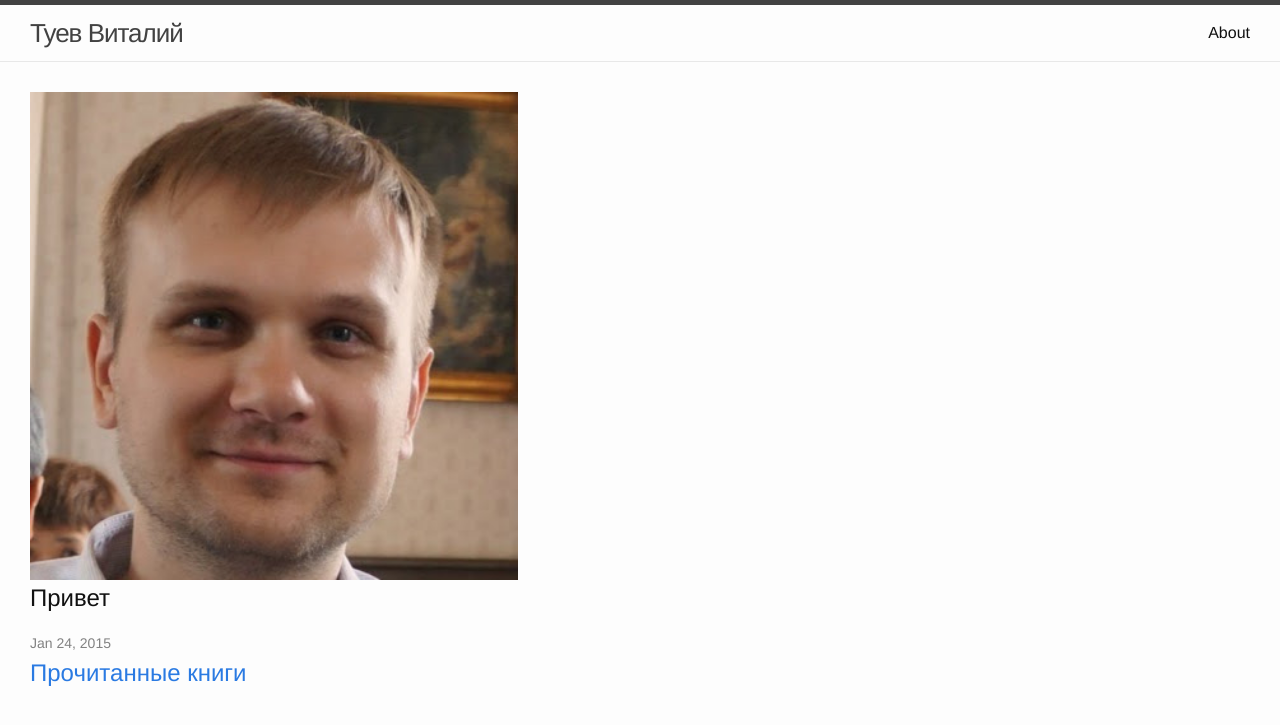
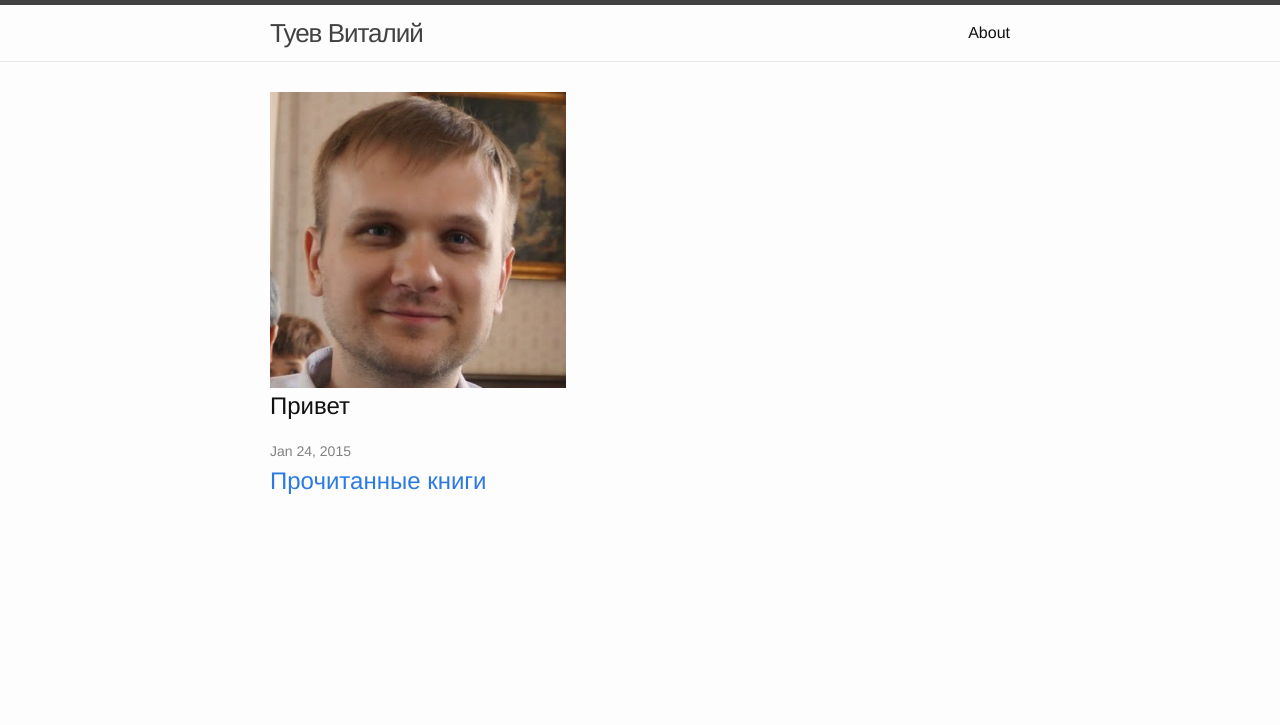
Before and after one commit to vetal232/vetal232.github.io, a Jekyll site: the page built from index.html, in a window 1280 px wide. Shown: the top 725 px of the page. Built offline with Jekyll 4.4.1, drawn with Linux system fonts in a browser that asks for light colours.

Commit message:
Update _base.scss

```diff
--- a/_sass/_base.scss
+++ b/_sass/_base.scss
@@ -154,8 +154,8 @@ pre {
  * Wrapper
  */
 .wrapper {
-    //max-width: -webkit-calc(#{$content-width} - (#{$spacing-unit} * 2));
-    //max-width:         calc(#{$content-width} - (#{$spacing-unit} * 2));
+    max-width: -webkit-calc(#{$content-width} - (#{$spacing-unit} * 2));
+    max-width:         calc(#{$content-width} - (#{$spacing-unit} * 2));
     margin-right: auto;
     margin-left: auto;
     padding-right: $spacing-unit;
@@ -163,8 +163,8 @@ pre {
     @extend %clearfix;
 
     @include media-query($on-laptop) {
-        //max-width: -webkit-calc(#{$content-width} - (#{$spacing-unit}));
-        //max-width:         calc(#{$content-width} - (#{$spacing-unit}));
+        max-width: -webkit-calc(#{$content-width} - (#{$spacing-unit}));
+        max-width:         calc(#{$content-width} - (#{$spacing-unit}));
         padding-right: $spacing-unit / 2;
         padding-left: $spacing-unit / 2;
     }
```
